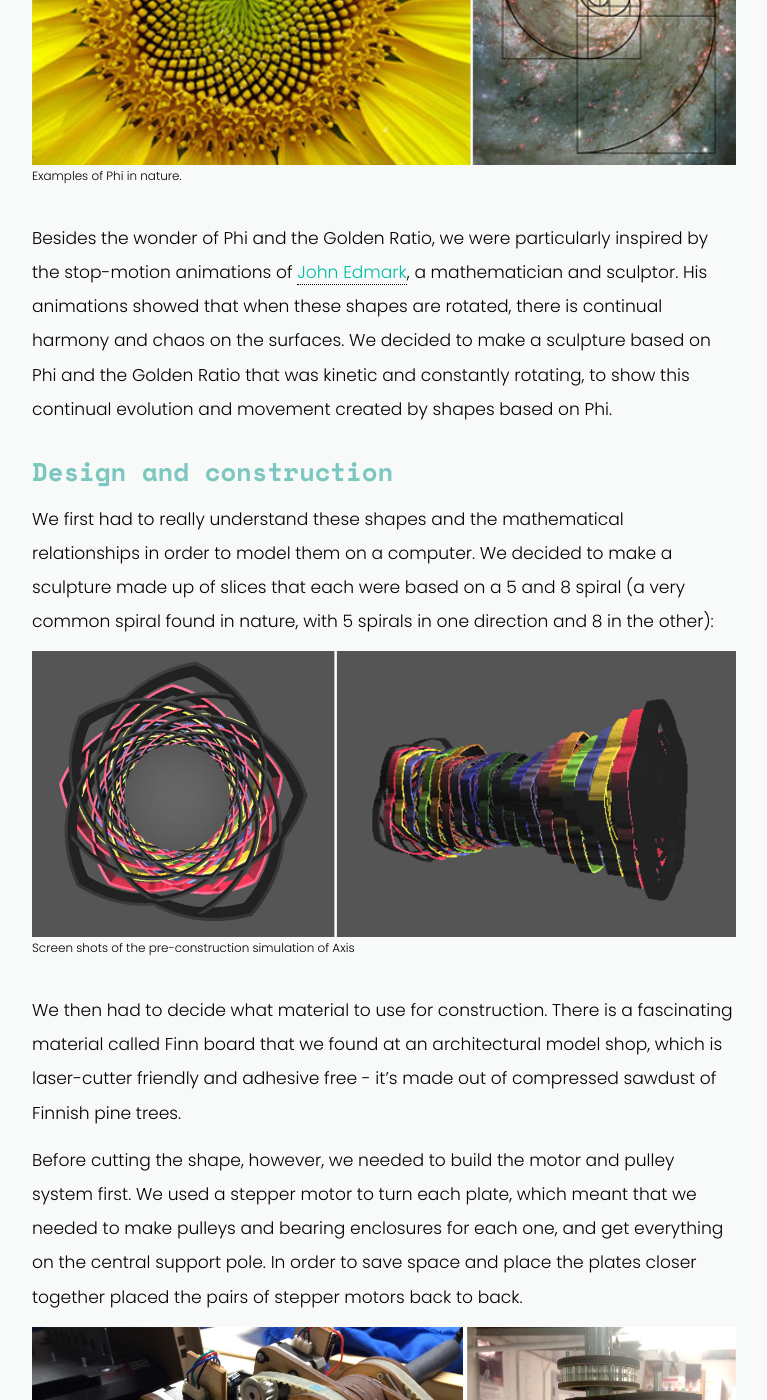
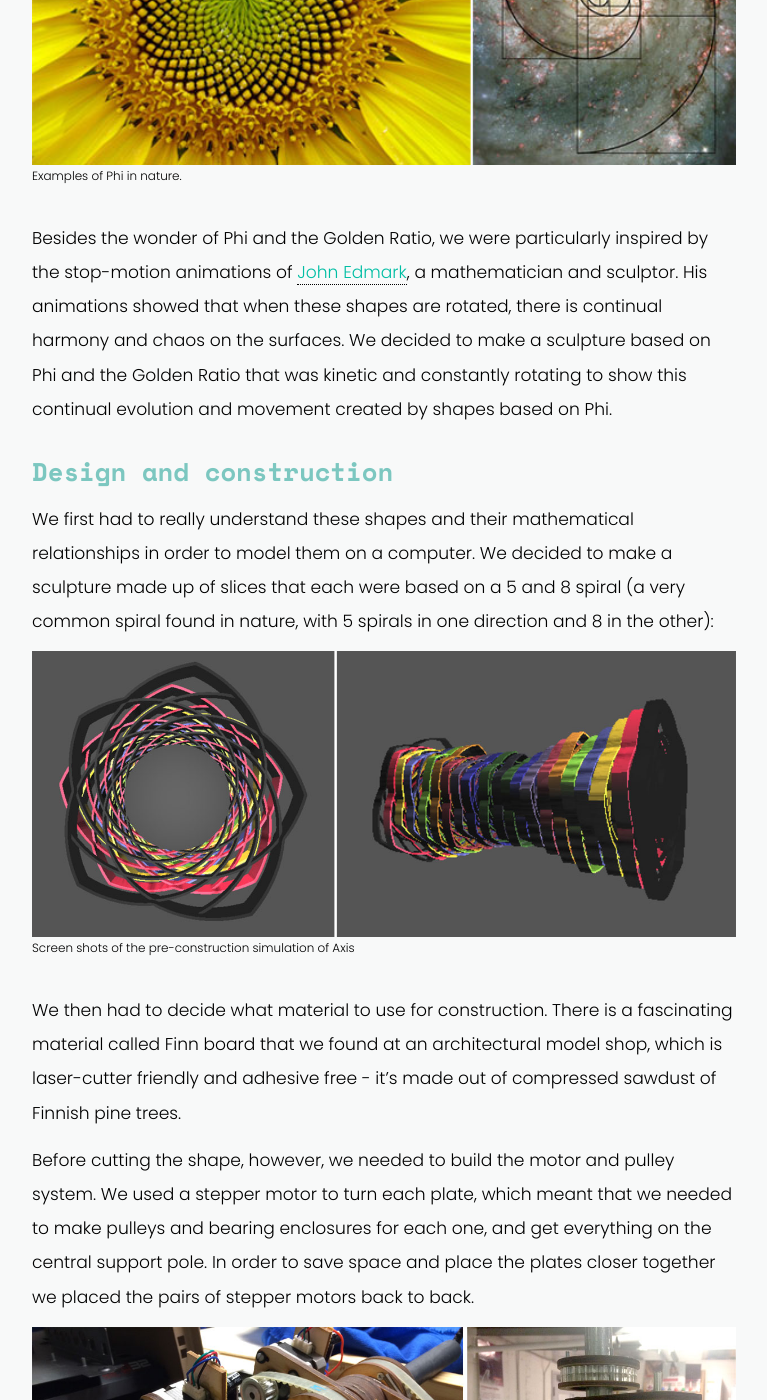
Before and after one commit to BelaPlatform/bela_newBlog, a Jekyll site: the page built from docs/_posts/2018-02-23-axis.markdown, in a window 1280 px wide and 1400 px high, scrolled down 1557 px. Shown: the whole window, without its empty margins (256-1023 px from the left). Built offline with Jekyll 4.4.1, drawn with Linux system fonts in a browser that asks for light colours; nearby versions of some CDN libraries; some of the changed text lies outside the part shown.

Commit message:
Small text updates to axis post and moved date to 23rd Feb

```diff
--- a/docs/_posts/2018-02-21-axis.markdown
+++ b/docs/_posts/2018-02-23-axis.markdown
@@ -1,15 +1,15 @@
 ---
 layout: post
 title: "Axis: A kinetic sculpture made with Bela"
-date: 2017-02-21
+date: 2017-02-23
 categories:
   - Projects
-description: "Making the ‘one-handed bass’ with Bela"
+description: "Axis: A kinetic sculpture made with Bela"
 image: axis/axis_cover.jpg
 author: astrid
 ---
 
-Axis is a kinetic sculpture that is made to illustrate the irrational number Phi. It is constructed out of paper, and its movement is done with 20 stepper motors controlled by Bela. In this post Astrid explains the concept, design and execution of Axis, which uses Bela to control 20 independent stepper motors.
+Axis is a kinetic sculpture that is made to illustrate the irrational number Phi. It is constructed out of paper, and its movement is created with 20 stepper motors controlled by Bela. In this post Astrid explains the concept, design and execution of Axis, which uses Bela to control 20 independent stepper motors.
 
 {% include youtube.html youtube="fdsngYUfhqM" %}
 
@@ -21,17 +21,17 @@
 
 {% include single-image.html fileName="axis/01_nature.jpg" caption="Examples of Phi in nature." %}
 
-Besides the wonder of Phi and the Golden Ratio, we were particularly inspired by the stop-motion animations of [John Edmark](http://instagram.com/johnedmark), a mathematician and sculptor. His animations showed that when these shapes are rotated, there is continual harmony and chaos on the surfaces. We decided to make a sculpture based on Phi and the Golden Ratio that was kinetic and constantly rotating, to show this continual evolution and movement created by shapes based on Phi.
+Besides the wonder of Phi and the Golden Ratio, we were particularly inspired by the stop-motion animations of [John Edmark](http://instagram.com/johnedmark), a mathematician and sculptor. His animations showed that when these shapes are rotated, there is continual harmony and chaos on the surfaces. We decided to make a sculpture based on Phi and the Golden Ratio that was kinetic and constantly rotating to show this continual evolution and movement created by shapes based on Phi.
 
 ## Design and construction
 
-We first had to really understand these shapes and the mathematical relationships in order to model them on a computer. We decided to make a sculpture made up of slices that each were based on a 5 and 8 spiral (a very common spiral found in nature, with 5 spirals in one direction and 8 in the other):
+We first had to really understand these shapes and their mathematical relationships in order to model them on a computer. We decided to make a sculpture made up of slices that each were based on a 5 and 8 spiral (a very common spiral found in nature, with 5 spirals in one direction and 8 in the other):
 
 {% include single-image.html fileName="axis/02_model.jpg" caption="Screen shots of the pre-construction simulation of Axis" %}
 
 We then had to decide what material to use for construction. There is a fascinating material called Finn board that we found at an architectural model shop, which is laser-cutter friendly and adhesive free - it’s made out of compressed sawdust of Finnish pine trees.
 
-Before cutting the shape, however, we needed to build the motor and pulley system first. We used a stepper motor to turn each plate, which meant that we needed to make pulleys and bearing enclosures for each one, and get everything on the central support pole. In order to save space and place the plates closer together placed the pairs of stepper motors back to back.
+Before cutting the shape, however, we needed to build the motor and pulley system. We used a stepper motor to turn each plate, which meant that we needed to make pulleys and bearing enclosures for each one, and get everything on the central support pole. In order to save space and place the plates closer together we placed the pairs of stepper motors back to back.
 
 {% include single-image.html fileName="axis/03_construction.jpg" caption="Left: The assembled motors. Right: The first few bearings on the central support." %}
 
@@ -39,7 +39,7 @@
 
 {% include single-image.html fileName="axis/04_electronics.jpg" caption="1 of 20 boards that held the drivers and timing crystal and delivered power to each stepper motor." %}
 
-When we got the bearing and motor pairs as small as we could, we knew how big the opening in the middle of each plate needed to be, and how they were going to be mounted. We then cut these in many layers of Finn board, adhered them together, and painted them (based on the colours from the cover of the Beatles' Yellow Submarine). We picked bright colours so there would be sufficient contrast to see the supporting spirals when Axis is viewed from its end. We kept the outside of the sculpture matte black to provide a contrast between the moving surface and the collision of colour happening in the interior.
+Once we got the bearing and motor pairs as small as we could we knew how big the opening in the middle of each plate needed to be and how they were going to be mounted. We then cut these in many layers of Finn board, adhered them together, and painted them (based on the colours from the cover of the Beatles' Yellow Submarine). We picked bright colours so there would be sufficient contrast to see the supporting spirals when Axis is viewed from its end. We kept the outside of the sculpture matte black to provide a contrast between the moving surface and the collision of colour happening in the interior.
 
 {% include single-image.html fileName="axis/05_plates.jpg" caption="Plates waiting to be painted, and plates finished." %}
 
```
Also changed, not shown: other parts of docs/_posts/2018-02-23-axis.markdown (+2 -0 lines).
